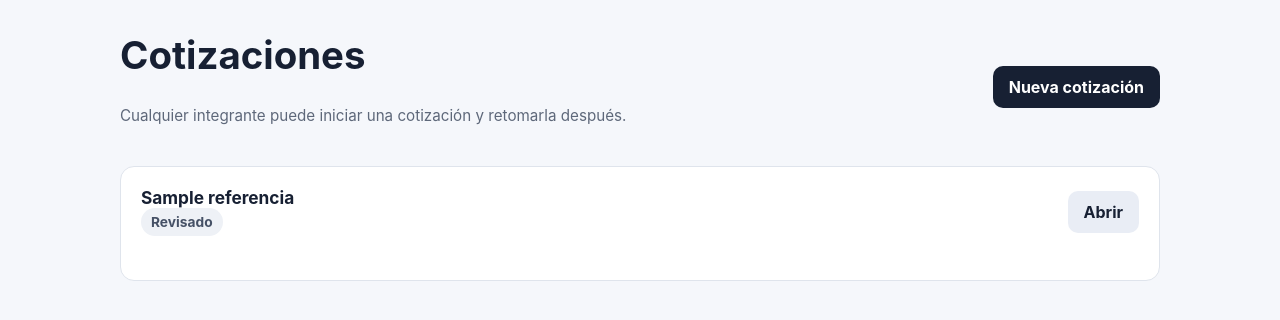
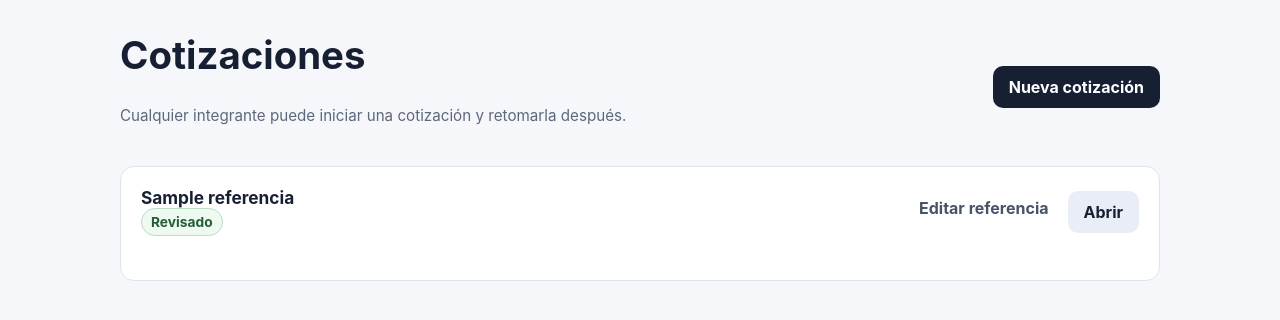
Before and after one commit to veracruzanisima-ti/sistema-triage-v2, a FastAPI app: template src/triage/templates/cotizaciones/lista.html in a window 1280 px wide. Shown: the part 65-385 px from the top of the page. Run offline with FastAPI, Linux system fonts and the light colour scheme; the template is opened without the code that fills it: most values are stand-ins (such as "Sample title", 1, 10 or a date in 2020); parts of the project's set-up code (start-up, migrations or seed data) failed here and were passed over.

Commit message:
feat: facilitar edición de referencia desde listado

```diff
--- a/src/triage/templates/cotizaciones/lista.html
+++ b/src/triage/templates/cotizaciones/lista.html
@@ -17,9 +17,14 @@
       <div class="barra">
         <div>
           <div class="referencia">{{ cotizacion.referencia or "Sin referencia identificada" }}</div>
-          <span class="estado">{{ cotizacion.estado | replace("_", " ") | title }}</span>
+          <span class="estado estado-{{ cotizacion.estado | lower | replace('_', '-') }}">{{ cotizacion.estado | replace("_", " ") | title }}</span>
         </div>
-        <a class="boton boton-secundario" href="/cotizaciones/{{ cotizacion.id }}">Abrir</a>
+        <div class="grupo-botones">
+          <a class="boton boton-texto" href="/cotizaciones/{{ cotizacion.id }}#referencia-cotizacion">
+            {% if cotizacion.referencia %}Editar referencia{% else %}Añadir referencia{% endif %}
+          </a>
+          <a class="boton boton-secundario" href="/cotizaciones/{{ cotizacion.id }}">Abrir</a>
+        </div>
       </div>
     </section>
   {% endfor %}
```
